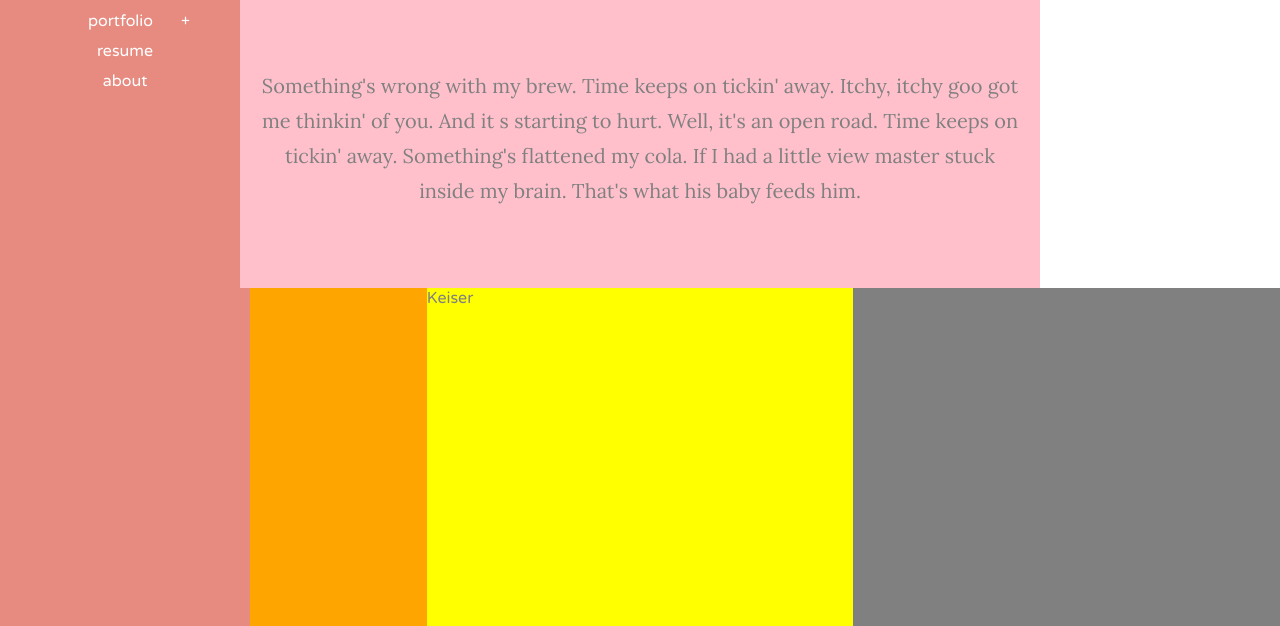
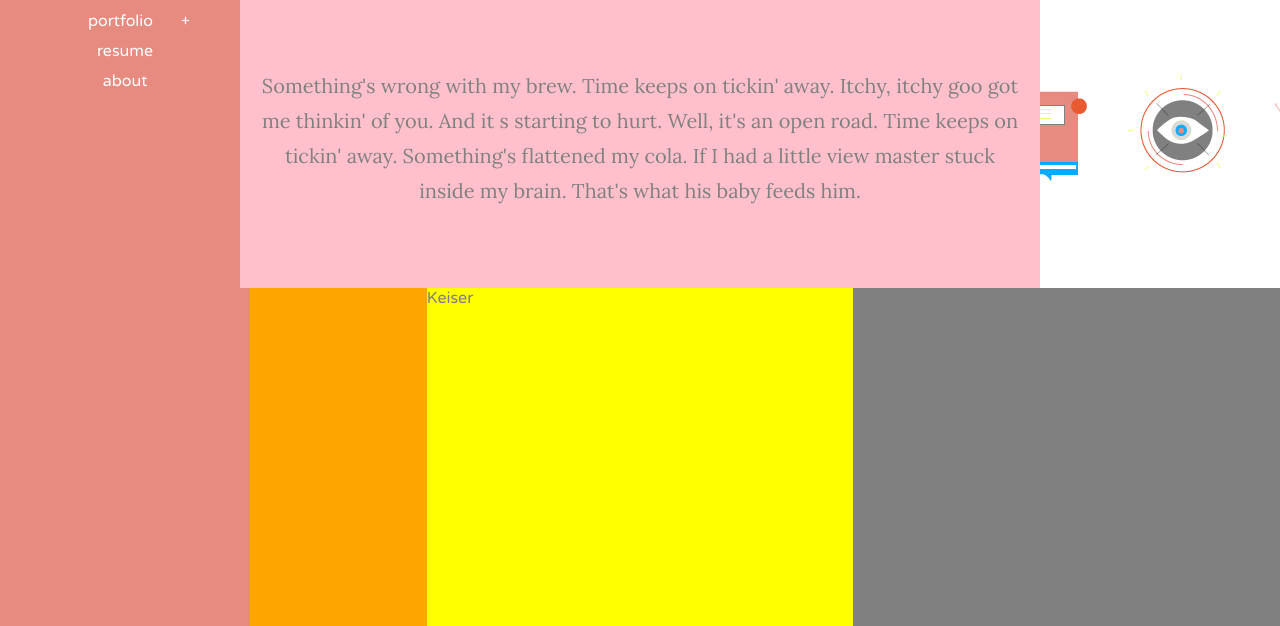
Before and after one commit to needleinthehaley/needleinthehaley.github.io, a plain HTML site: page portfolio.html in a window 1280 px wide. Shown: the part 174-800 px from the top of the page. Drawn offline with Linux system fonts and the light colour scheme.

Commit message:
bg image capes

```diff
--- a/css/style.css
+++ b/css/style.css
@@ -192,8 +192,9 @@ a.hover_text {
 /*******************************************/
 
 .capes {
-	background-image: url('images/cape_icons.png');
-	background: white;
+	background-image: url('../images/cape_icons.png');
+	background-image: no-repeat;
+	background-color: white;
 	height: 300px;
 }
 
```
